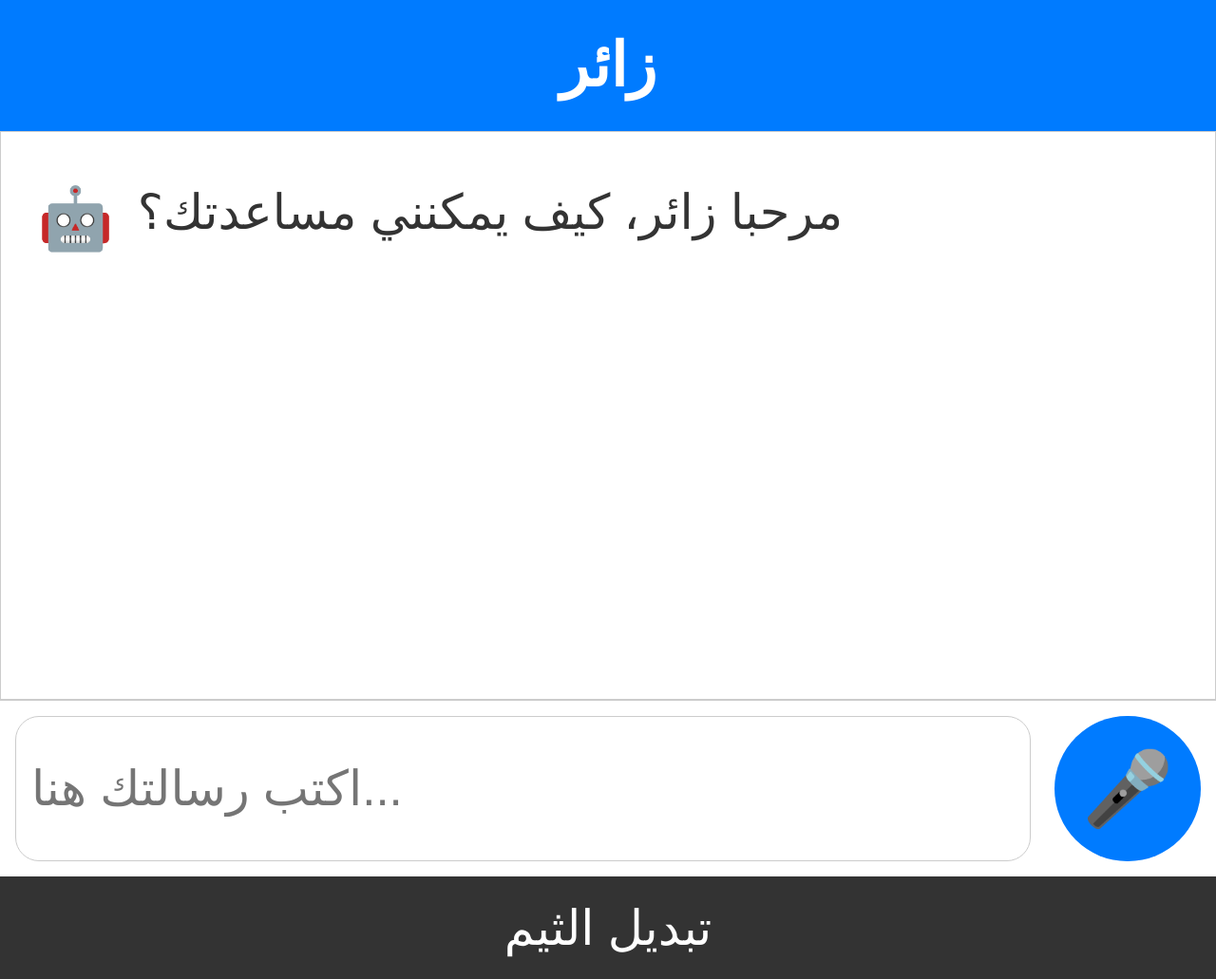
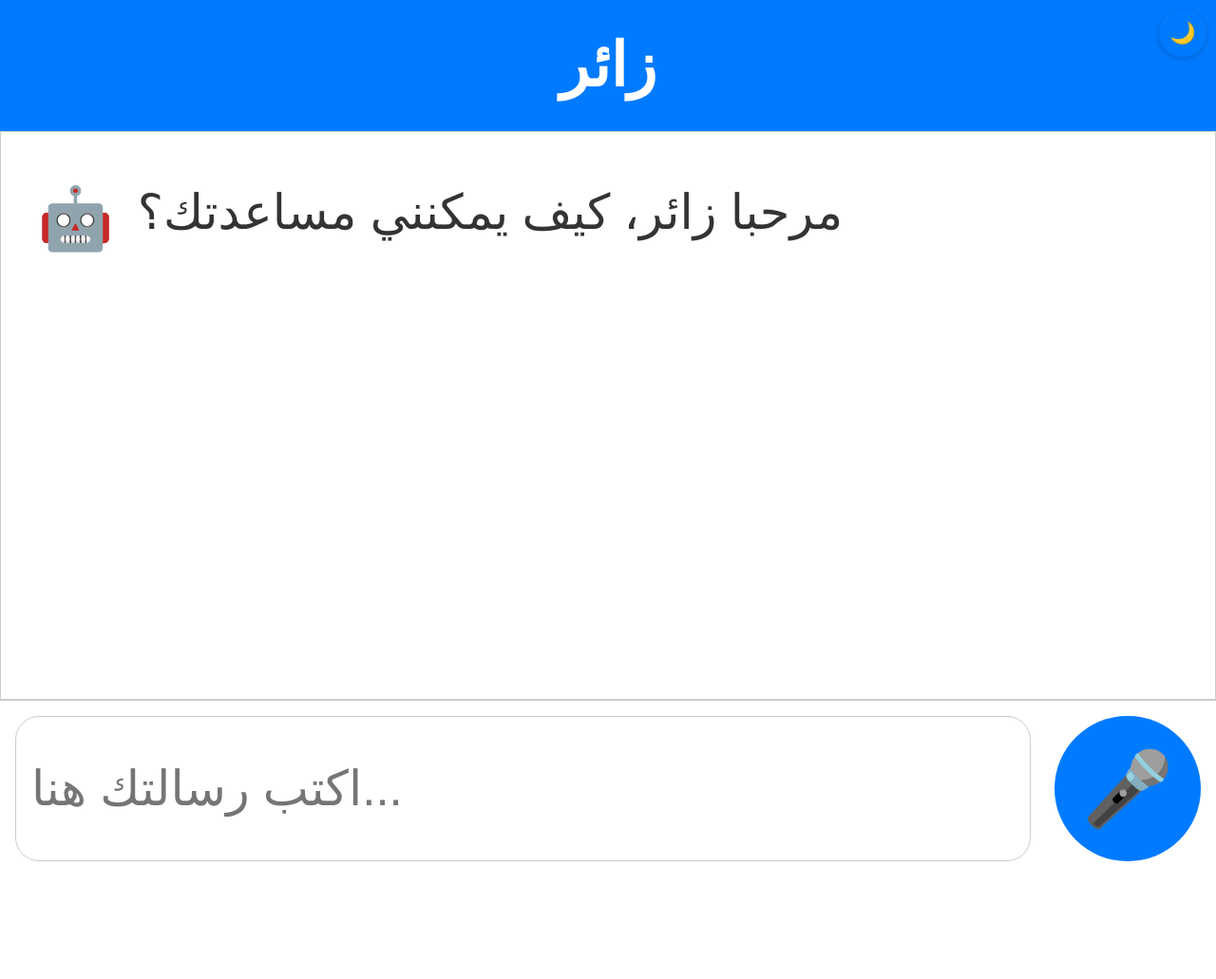
Before and after one commit to Hamoudi4app/Hamoudi-Ai, a Flask app: page /chat in a window 1280 px wide. Shown: the whole page at 95% size. After the commit the page ends 907 px from the top, so only its background shows below. Run offline with Flask 3, Linux system fonts and the light colour scheme.

Commit message:
Update index.html

```diff
--- a/templates/index.html
+++ b/templates/index.html
@@ -9,6 +9,38 @@
       margin: 0;
       padding: 0;
       background: #f9f9f9;
+      position: relative;
+    }
+
+    /* زر تبديل الثيم */
+    #theme-toggle-container {
+      position: absolute;
+      top: 10px;
+      right: 10px;
+    }
+
+    #toggle-theme {
+      width: 50px;
+      height: 50px;
+      border: none;
+      border-radius: 50%;
+      background: #007bff;
+      color: #fff;
+      font-size: 22px;
+      cursor: pointer;
+      display: flex;
+      align-items: center;
+      justify-content: center;
+      box-shadow: 0 2px 6px rgba(0,0,0,0.2);
+    }
+
+    #toggle-theme:active {
+      background: #0056b3;
+    }
+
+    .dark-mode #toggle-theme {
+      background: #444;
+      color: #eee;
     }
 
     #sidebar-username {
@@ -17,7 +49,7 @@
       background: #007bff;
       color: #fff;
       text-align: center;
-      font-size: 5vw; /* متجاوب مع عرض الشاشة */
+      font-size: 5vw;
     }
 
     #chat-box {
@@ -26,7 +58,7 @@
       border: 1px solid #ccc;
       padding: 3vw;
       background: #fff;
-      font-size: 4vw; /* النص متجاوب */
+      font-size: 4vw;
     }
 
     .message {
@@ -67,7 +99,7 @@
 
     #send-btn {
       margin-left: 2vw;
-      width: 12vw;   /* الزر يكبر/يصغر حسب الشاشة */
+      width: 12vw;
       height: 12vw;
       font-size: 6vw;
       border: none;
@@ -82,16 +114,6 @@
 
     #send-btn:active {
       background: #0056b3;
-    }
-
-    #toggle-theme {
-      width: 100%;
-      padding: 3vh;
-      border: none;
-      background: #333;
-      color: #fff;
-      font-size: 4vw;
-      cursor: pointer;
     }
 
     /* الوضع الداكن */
@@ -118,13 +140,17 @@
   </style>
 </head>
 <body>
+  <!-- زر تبديل الثيم -->
+  <div id="theme-toggle-container">
+    <button id="toggle-theme">🌙</button>
+  </div>
+
   <div id="sidebar-username"></div>
   <div id="chat-box"></div>
   <div id="input-area">
     <input id="input" type="text" placeholder="اكتب رسالتك هنا...">
     <button id="send-btn">🎤</button>
   </div>
-  <button id="toggle-theme">تبديل الثيم</button>
 
   <script>
     const chatBox = document.getElementById("chat-box");
@@ -231,8 +257,14 @@
       }
     }
 
-    document.getElementById("toggle-theme").addEventListener("click", () => {
+    const toggleBtn = document.getElementById("toggle-theme");
+    toggleBtn.addEventListener("click", () => {
       document.body.classList.toggle("dark-mode");
+      if (document.body.classList.contains("dark-mode")) {
+        toggleBtn.textContent = "☀️"; // أيقونة الشمس للوضع الداكن
+      } else {
+        toggleBtn.textContent = "🌙"; // أيقونة القمر للوضع الفاتح
+      }
     });
 
     window.onload = loadChat;
```
